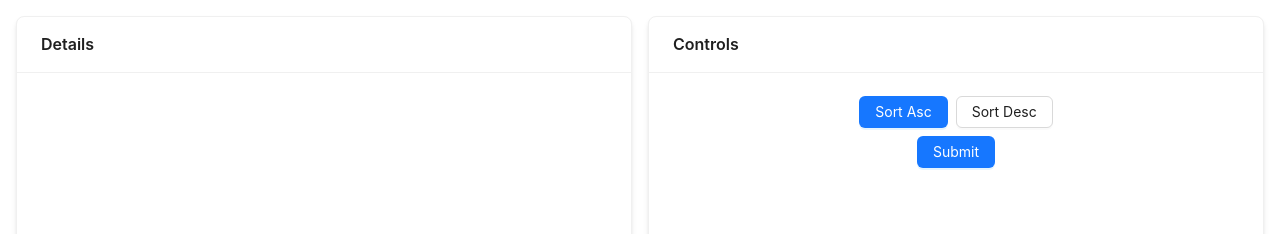
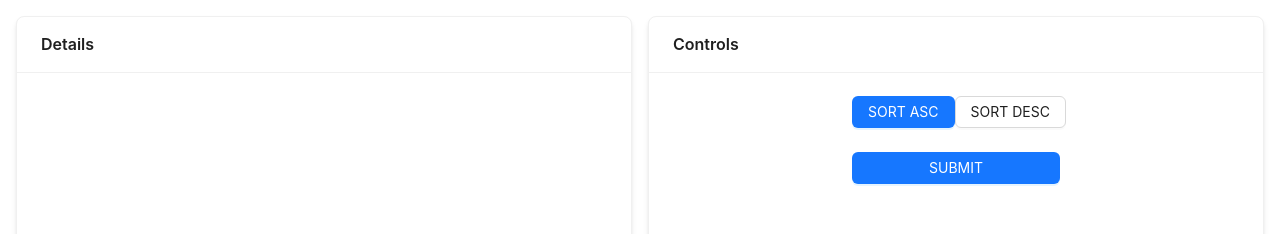
Before and after one commit to supermarioknight/aoe-game, a React (Vite) app: page / in a window 1280 px wide. Shown: the top 234 px of the page. Built offline with nearby package versions, Linux system fonts and the light colour scheme; no server answers.

Commit message:
tweak styling

```diff
--- a/src/components/Controls.tsx
+++ b/src/components/Controls.tsx
@@ -9,17 +9,17 @@ type Props = {
 export function Controls({ onSort, onSubmit, order }: Props) {
   return (
     <Card className="!shadow-md" title="Controls" style={{ minHeight: 300 }}>
-      <div id="controls" className="h-full gap-2 flex flex-col items-center justify-center">
-        <div id="controls-btns" className="flex items-center space-x-2">
+      <div id="controls" className="h-full gap-2 flex flex-col items-center justify-center w-52 mx-auto">
+        <div id="controls-btns" className="flex items-center justify-between w-full mb-4">
           <Button type={order === 'asc' ? 'primary' : undefined} onClick={() => onSort('asc')}>
-            Sort Asc
+            SORT ASC
           </Button>
           <Button type={order === 'desc' ? 'primary' : undefined} onClick={() => onSort('desc')}>
-            Sort Desc
+            SORT DESC
           </Button>
         </div>
-        <Button type="primary" onClick={onSubmit}>
-          Submit
+        <Button type="primary" onClick={onSubmit} block>
+          SUBMIT
         </Button>
       </div>
     </Card>
--- a/src/components/DetailsCard.tsx
+++ b/src/components/DetailsCard.tsx
@@ -10,9 +10,9 @@ export function DetailsCard({ player }: Props) {
     <Card className="!shadow-md" title="Details" style={{ minHeight: 300 }}>
       {player ? (
         <div>
-          <Paragraph>{player.realName}</Paragraph>
-          <Paragraph>{player.playerName}</Paragraph>
-          <Paragraph>{player.asset}</Paragraph>
+          <Paragraph><b>- Real Name:</b> {player.realName}</Paragraph>
+          <Paragraph><b>- Player Name:</b> {player.playerName}</Paragraph>
+          <Paragraph><b>- Asset:</b> {player.asset}</Paragraph>
         </div>
       ) : null}
     </Card>
```
